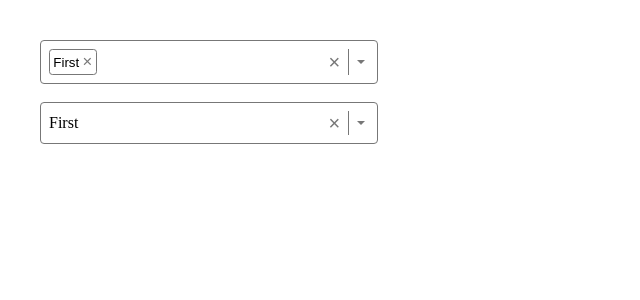
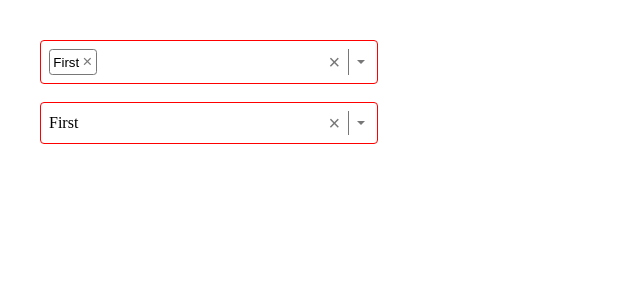
Before and after one commit to bryan-emerson/Select-UI, a React (Vite) app: page / in a window 1280 px wide. Shown: the top 300 px of the page, without its empty margins (0-640 px from the left). Built offline with nearby package versions, Linux system fonts and the light colour scheme.

Commit message:
red border

```diff
--- a/src/select.module.css
+++ b/src/select.module.css
@@ -2,7 +2,7 @@
 position: relative;
 width: 20em;
 min-height: 1.5em;
-border: .05em solid #777;
+border: .05em solid red;
 display: flex;
 align-items: center;
 gap: .5em;
```
